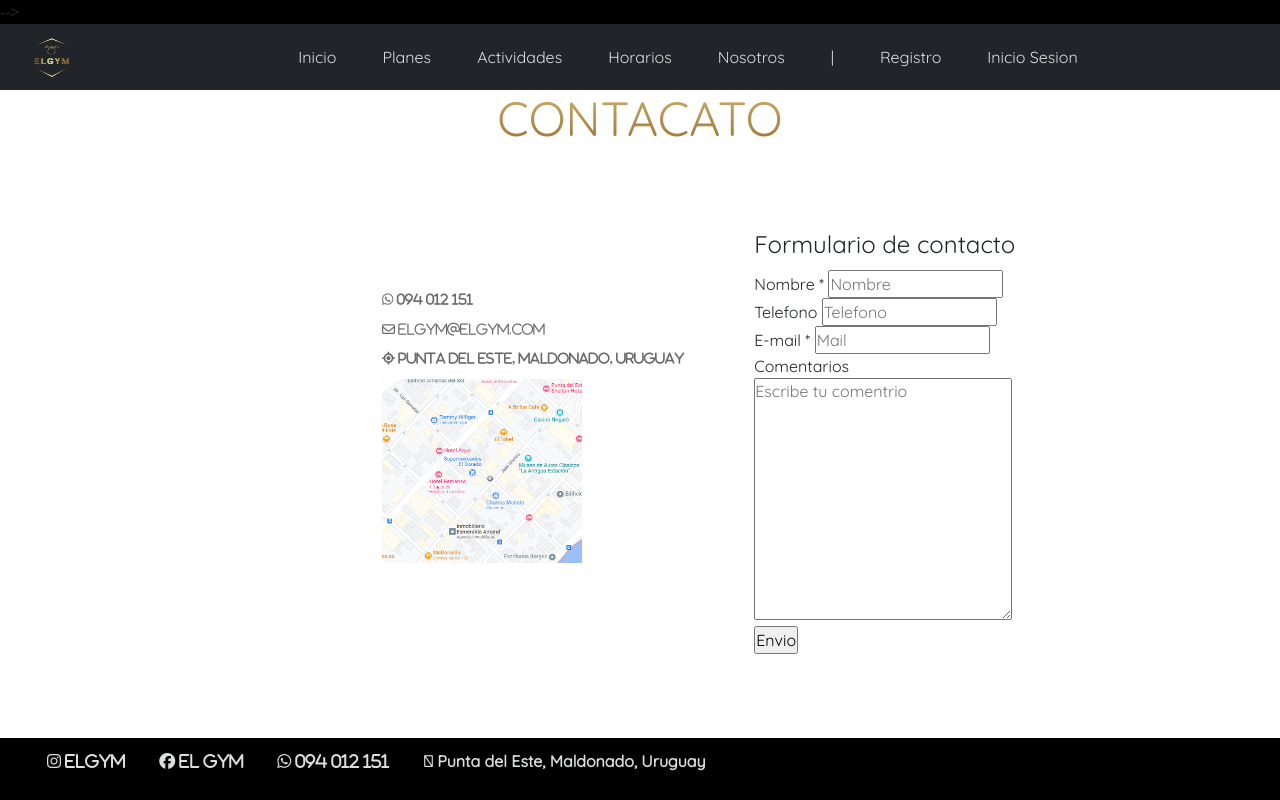
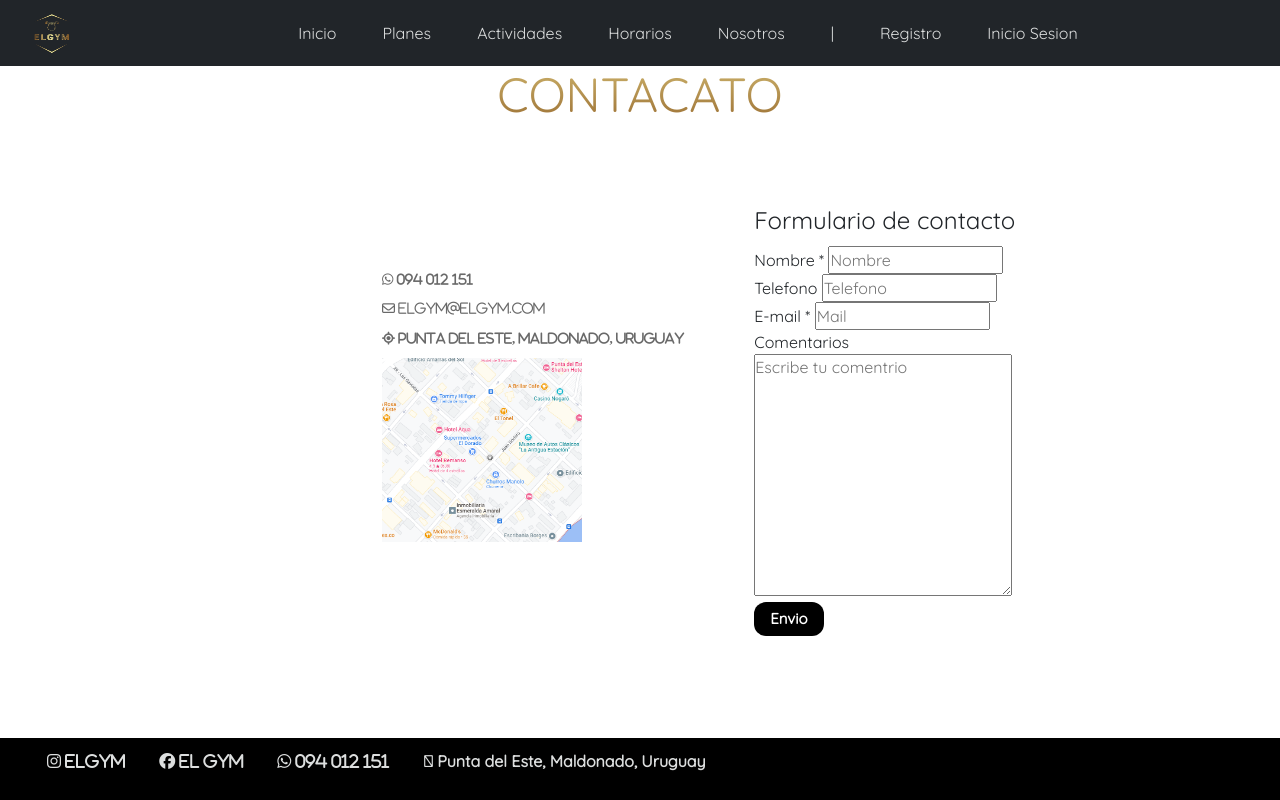
Before and after one commit to porcasberro/agende-hoy, a plain HTML site: page Paginas/contacto.html in a window 1280 px wide. Drawn offline with nearby package versions, Linux system fonts and the light colour scheme; a web font is replaced by a local one.

Commit message:
animaciones

```diff
--- a/Css/estilo.css
+++ b/Css/estilo.css
@@ -24,6 +24,27 @@ header {
 	background-clip: text;
 	color: transparent;
 	text-align: center;
+	animation-name: stretch;
+	animation-duration: 2s;
+	animation-timing-function: ease-out;
+	animation-direction: alternate;
+	animation-play-state: running;
+}
+@keyframes stretch {
+	0% {
+		transform: scale(0);
+		background-color: #ccb26b;
+		border-radius: 100%;
+	}
+
+	50% {
+		background-color: #9b6f33;
+	}
+
+	100% {
+		transform: scale(1);
+		background-color: #ccb26b;
+	}
 }
 .navbar-expand-lg .navbar-collapse {
 	justify-content: space-around;
@@ -48,28 +69,8 @@ header {
 	cursor: pointer;
 }
 .enlaces:hover {
-	animation: pulse 1s;
 	color: #ccb26b;
 	transition-duration: 0.5s;
-}
-@keyframes pulse {
-	0% {
-		transform: scale(1);
-	}
-	70% {
-		transform: scale(1);
-		box-shadow: 0 0 0 50px rgba(#9b6f33, 0);
-	}
-	100% {
-		transform: scale(1);
-		box-shadow: 0 0 0 0 rgba(#9b6f33, 0);
-	}
-}
-.scale1 {
-	transform: scale(1.5);
-}
-.scale2 {
-	transform: scale(2, 0.5);
 }
 .carousel {
 	display: flex;
@@ -270,3 +271,14 @@ body {
 	margin: 0;
 	margin-bottom: 40px;
 }
+button {
+	background-color: black;
+	cursor: pointer;
+	border: none;
+	padding: 6px 16px;
+	color: #fff;
+	font-size: 15px;
+	font-weight: bold;
+	position: relative;
+	border-radius: 12px;
+}
--- a/Paginas/contacto.html
+++ b/Paginas/contacto.html
@@ -33,8 +33,6 @@
 	</head>
 	<body>
 		<header>
-
-        </ol> -->
 			<nav class="navbar navbar-expand-lg bg-dark">
 				<div class="container-fluid">
 					<a class="navbar-brand" href="../index.html">
@@ -113,7 +111,7 @@
 							></textarea>
 						</div>
 						<div>
-							<input type="submit" value="Envio" />
+							<button class="papita">Envio</button>
 						</div>
 					</fieldset>
 				</form>
```
Also changed, not shown: Paginas/horarios.html (+1 -3 lines), Paginas/nosotros.html (+0 -2 lines).
